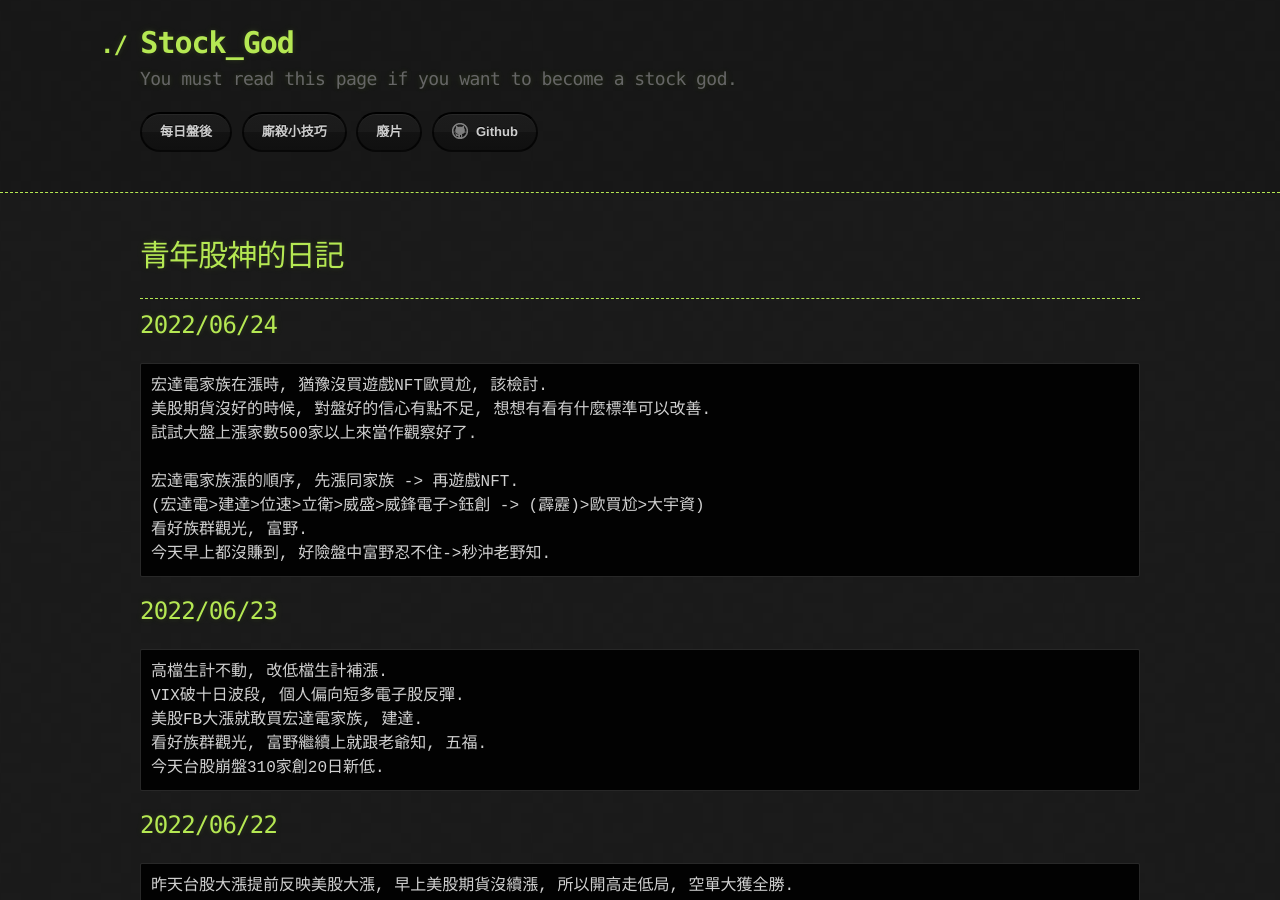
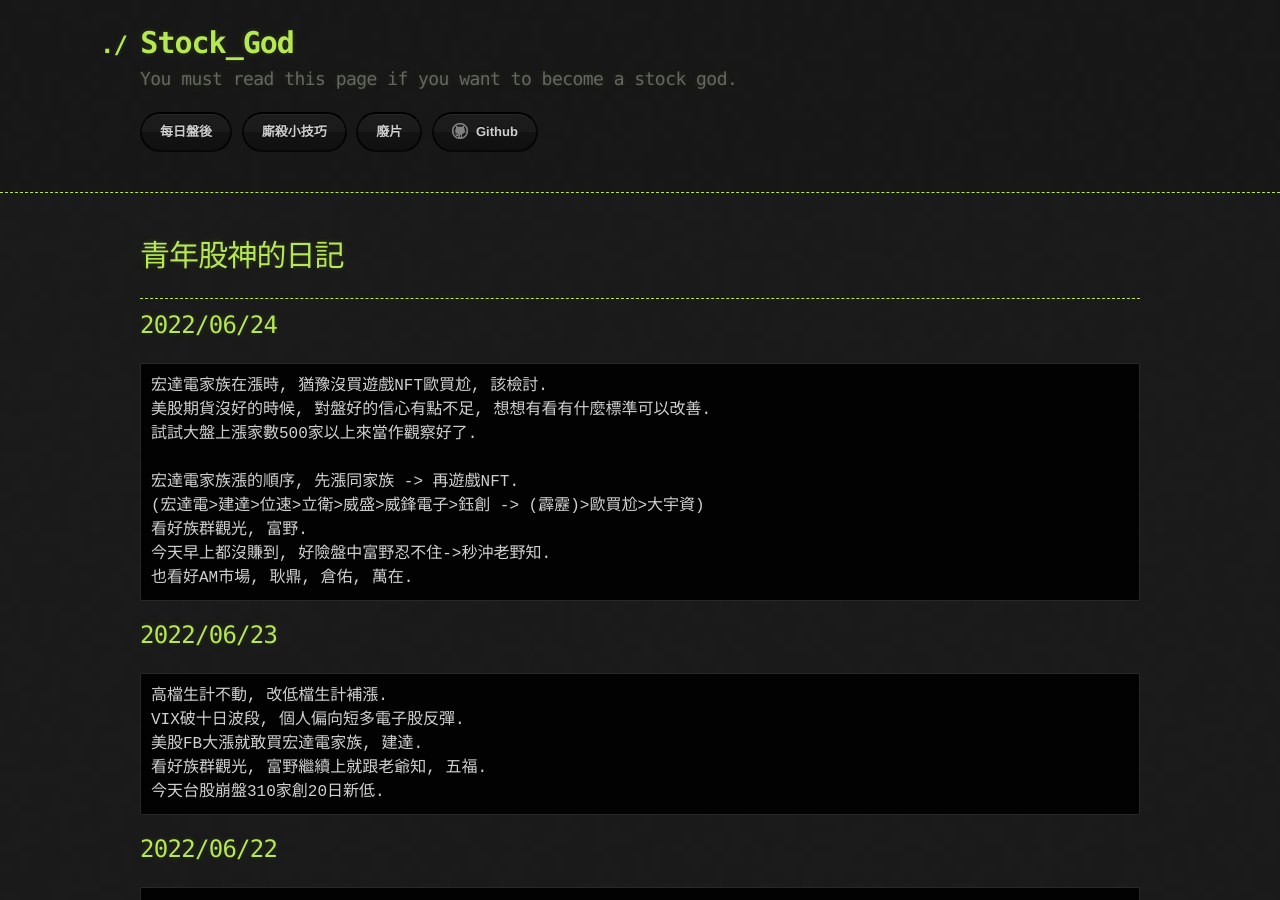
Before and after one commit to lepg5487/Stock_God, a Jekyll site: the page built from index.md, in a window 1280 px wide and 900 px high. Built offline with Jekyll 4.4.1, drawn with Linux system fonts in a browser that asks for light colours; our own code applies the rules of GitHub Pages for plain Markdown files.

Commit message:
Update index.md

````diff
--- a/index.md
+++ b/index.md
@@ -16,6 +16,7 @@ layout: testlayouts
 (宏達電>建達>位速>立衛>威盛>威鋒電子>鈺創 -> (霹靂)>歐買尬>大宇資)
 看好族群觀光, 富野.
 今天早上都沒賺到, 好險盤中富野忍不住->秒沖老野知.
+也看好AM市場, 耿鼎, 倉佑, 萬在.
 ```
 
 ## 2022/06/23
````
